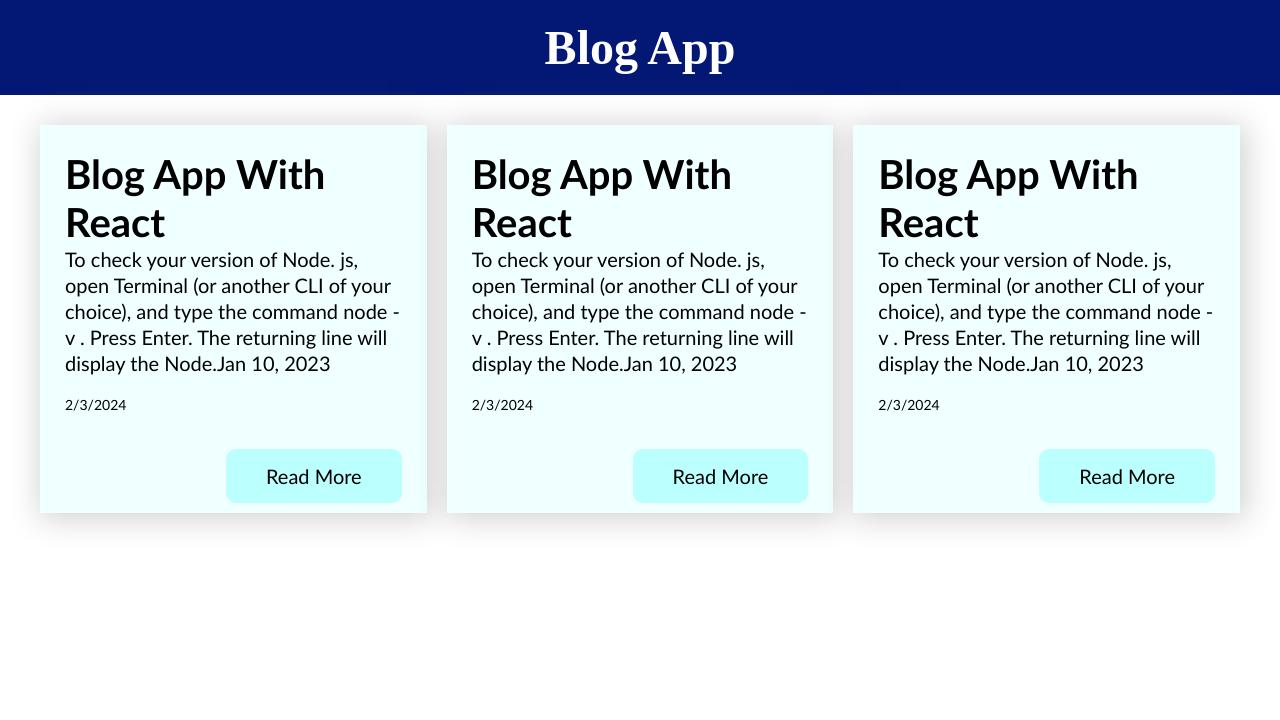
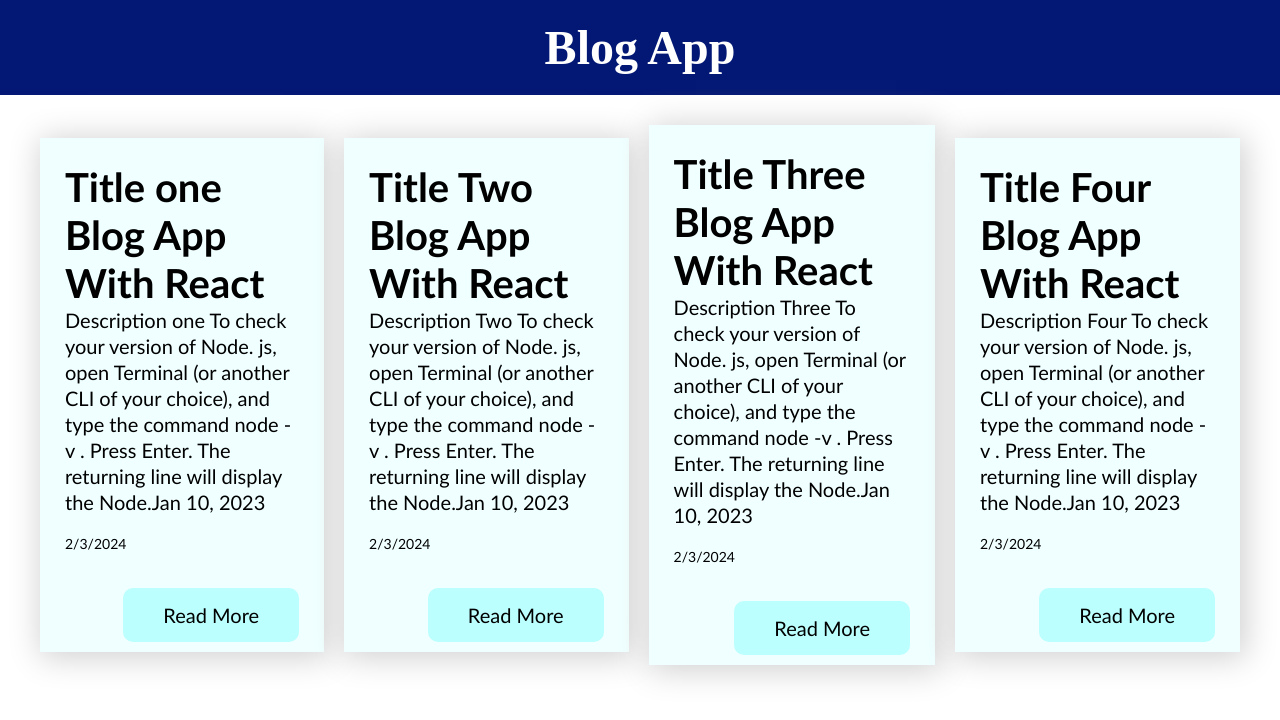
Before and after one commit to masirul-codify/react.js-practice, a React (Create React App) app: page / in a window 1280 px wide. Shown: the top 720 px of the page. Built offline with nearby package versions, Linux system fonts and the light colour scheme.

Commit message:
009.Learnt creating card using for loop

```diff
--- a/src/App.js
+++ b/src/App.js
@@ -2,17 +2,19 @@
 
 import React from 'react';
 import Card from './components/Card';
-
+import Data from './Data.json';
 
 function App() {
+    let items = [];
+    for (let x= 0; x<Data.length; x++) {
+        items.push (<Card blogTitle=  {Data[x].blogTitle}  blogDesc= {Data[x].blogDesc}  /> )
+    }
     return <div>
         <h1 className='headingStyle'> Blog App  </h1>
         <div className='container'>
             <div className='row'>
                 <div className='card-wrapper'>
-                    <Card blogTitle="Blog App With React" blogDesc=" To check your version of Node. js, open Terminal (or another CLI of your choice), and type the command node -v . Press Enter. The returning line will display the Node.Jan 10, 2023 " />
-                    <Card blogTitle="Blog App With React" blogDesc=" To check your version of Node. js, open Terminal (or another CLI of your choice), and type the command node -v . Press Enter. The returning line will display the Node.Jan 10, 2023 " />
-                    <Card blogTitle="Blog App With React" blogDesc=" To check your version of Node. js, open Terminal (or another CLI of your choice), and type the command node -v . Press Enter. The returning line will display the Node.Jan 10, 2023 " />
+                  {items}
                 </div>
             </div>
         </div>
--- /dev/null
+++ b/src/Data.json
@@ -0,0 +1,18 @@
+[
+    {
+        "blogTitle" : "Title one Blog App With React" ,
+        "blogDesc" : "Description one To check your version of Node. js, open Terminal (or another CLI of your choice), and type the command node -v . Press Enter. The returning line will display the Node.Jan 10, 2023 "
+    },
+    {
+        "blogTitle" : "Title Two Blog App With React" ,
+        "blogDesc" : "Description Two  To check your version of Node. js, open Terminal (or another CLI of your choice), and type the command node -v . Press Enter. The returning line will display the Node.Jan 10, 2023 "
+    },
+    {
+        "blogTitle" : "Title Three Blog App With React" ,
+        "blogDesc" : "Description Three To check your version of Node. js, open Terminal (or another CLI of your choice), and type the command node -v . Press Enter. The returning line will display the Node.Jan 10, 2023 "
+    },
+    {
+        "blogTitle" : "Title Four Blog App With React" ,
+        "blogDesc" : "Description Four To check your version of Node. js, open Terminal (or another CLI of your choice), and type the command node -v . Press Enter. The returning line will display the Node.Jan 10, 2023 "
+    }
+]
--- a/src/components/Card.js
+++ b/src/components/Card.js
@@ -13,7 +13,7 @@ function Card(props) {
     <h4 className='card-desc'> {blogDesc} </h4>
     <h6 className='card-footer'> {currentDay + "/" + currentMonth + "/" + currentYear} </h6>
     <div className='btn-wrapper'>
-      <a href='#' className='theme-btn'>{themeBtn}</a>
+      <a href='www.facebook.com' className='theme-btn'>{themeBtn}</a>
     </div>
   </div>
 
```
